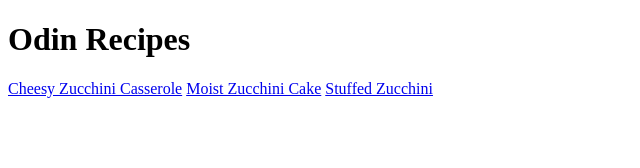
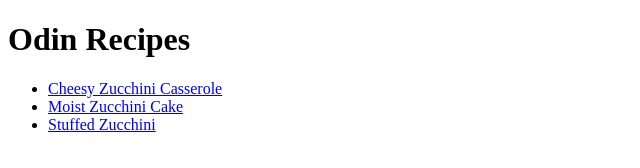
Before and after one commit to nqabomzi/odin-recipes, a plain HTML site: page index.html in a window 1280 px wide. Shown: the whole page, without its empty margins (0-640 px from the left). Drawn offline with Linux system fonts and the light colour scheme.

Commit message:
Update index.html with links

```diff
--- a/index.html
+++ b/index.html
@@ -7,8 +7,10 @@
 </head>
 <body>
     <h1>Odin Recipes</h1>
-    <a href="recipes/Cheesy Zucchini Casserole.html">Cheesy Zucchini Casserole</a>
-    <a href="recipes/Moist Zucchini Cake.html">Moist Zucchini Cake</a>
-    <a href="recipes/Stuffed Zucchini.html">Stuffed Zucchini</a>
+  <ul>
+    <li><a href="recipes/Cheesy Zucchini Casserole.html">Cheesy Zucchini Casserole</a></li>
+    <li><a href="recipes/Moist Zucchini Cake.html">Moist Zucchini Cake</a></li>
+    <li><a href="recipes/Stuffed Zucchini.html">Stuffed Zucchini</a></li>
+  </ul>
 </body>
 </html>
```
